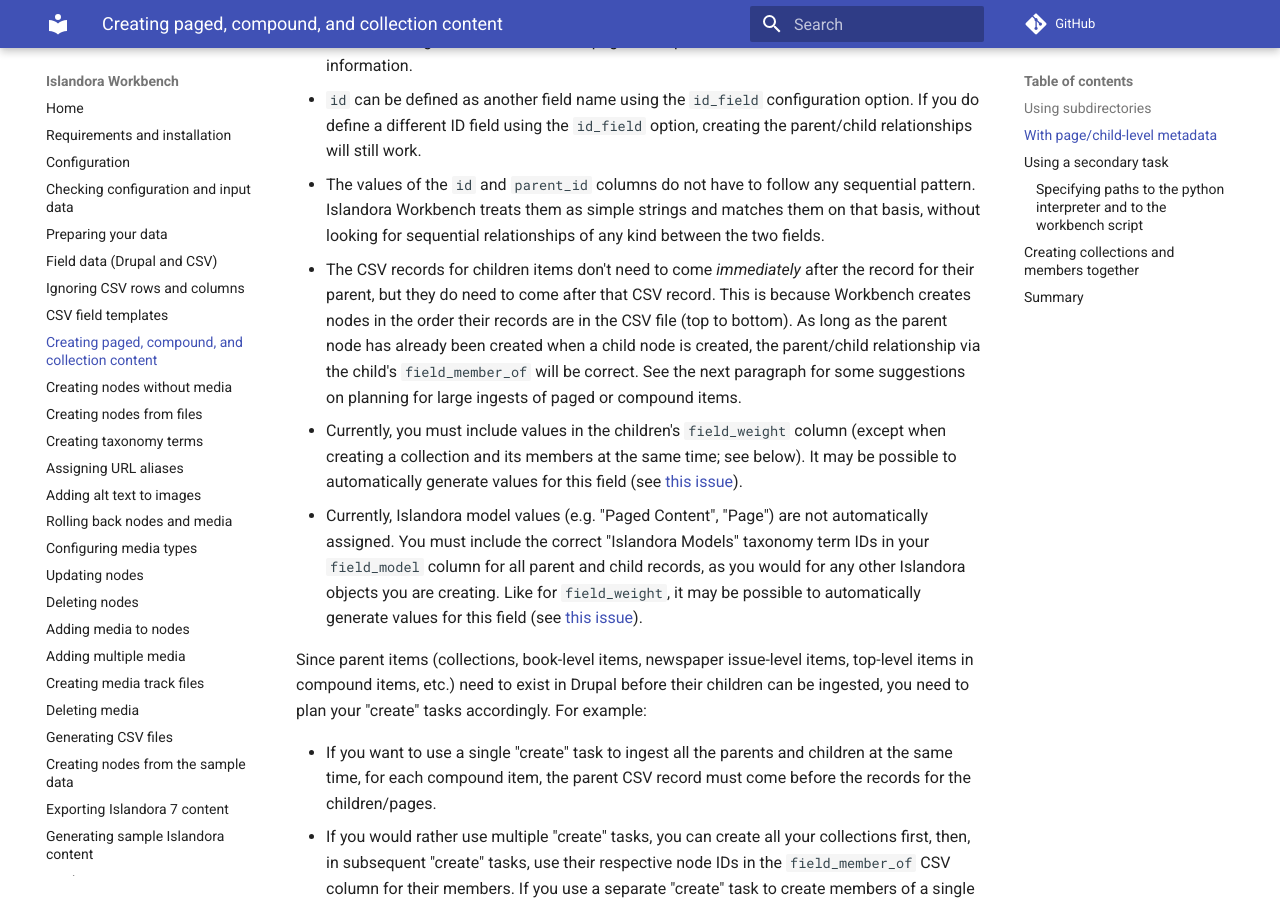
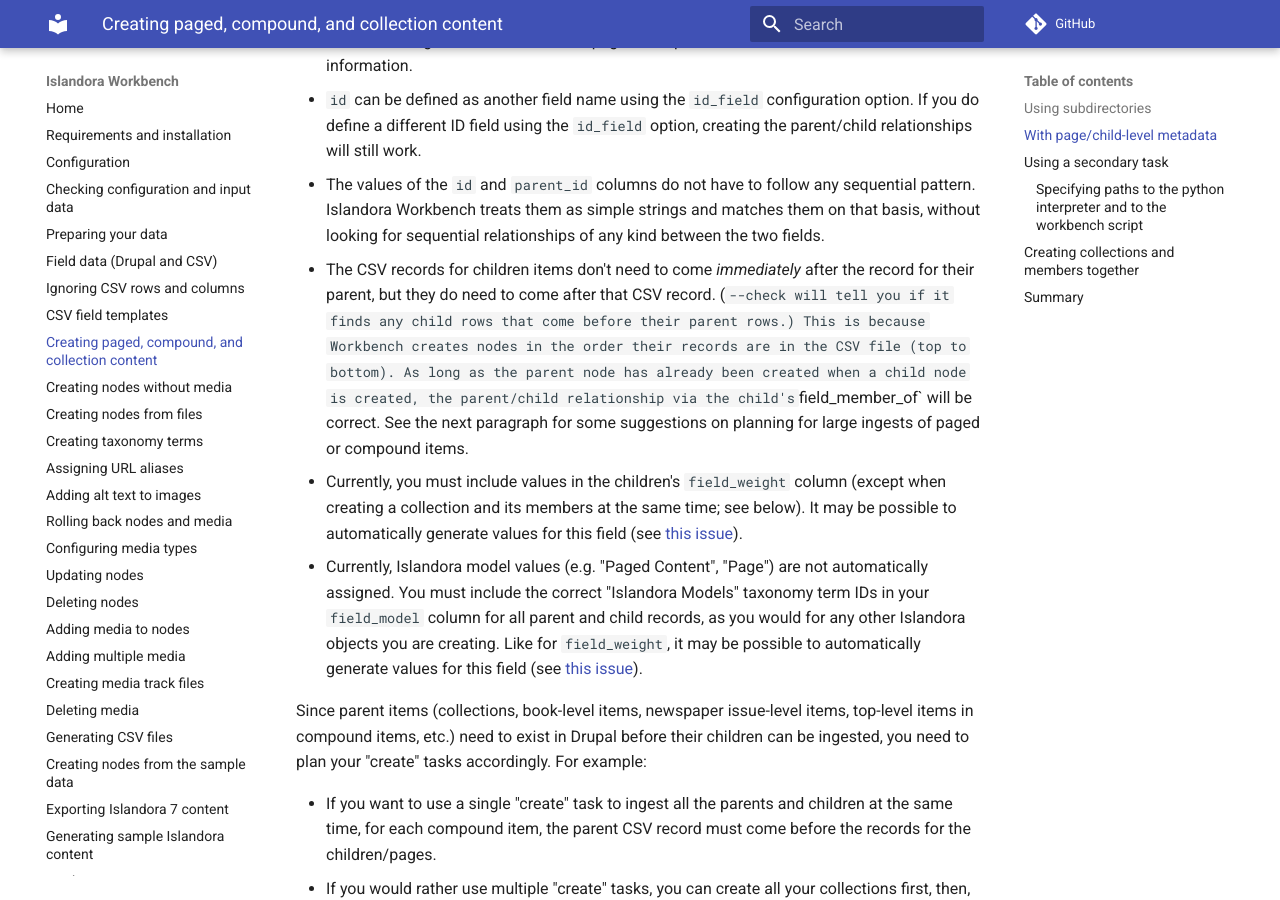
Before and after one commit to mjordan/islandora_workbench_docs, an MkDocs documentation site: the page built from docs/paged_and_compound.md, in a window 1280 px wide and 900 px high, scrolled down 3355 px. Built offline with MkDocs 1.6.1 and Material for MkDocs 9.7.7, drawn with Linux system fonts in a browser that asks for light colours; comment, search, counter and statistics services are not loaded.

Commit message:
Updated docs for --check'ing order of parent/child CSV rows.

```diff
--- a/docs/paged_and_compound.md
+++ b/docs/paged_and_compound.md
@@ -72,7 +72,7 @@
 * Currently, you need to include the option `allow_missing_files: true` in your configuration file when using this method to create paged/compound content. See [this issue](https://github.com/mjordan/islandora_workbench/issues/297) for more information.
 * `id` can be defined as another field name using the `id_field` configuration option. If you do define a different ID field using the `id_field` option, creating the parent/child relationships will still work.
 * The values of the `id` and `parent_id` columns do not have to follow any sequential pattern. Islandora Workbench treats them as simple strings and matches them on that basis, without looking for sequential relationships of any kind between the two fields.
-* The CSV records for children items don't need to come *immediately* after the record for their parent, but they do need to come after that CSV record. This is because Workbench creates nodes in the order their records are in the CSV file (top to bottom). As long as the parent node has already been created when a child node is created, the parent/child relationship via the child's `field_member_of` will be correct. See the next paragraph for some suggestions on planning for large ingests of paged or compound items.
+* The CSV records for children items don't need to come *immediately* after the record for their parent, but they do need to come after that CSV record. (`--check will tell you if it finds any child rows that come before their parent rows.) This is because Workbench creates nodes in the order their records are in the CSV file (top to bottom). As long as the parent node has already been created when a child node is created, the parent/child relationship via the child's `field_member_of` will be correct. See the next paragraph for some suggestions on planning for large ingests of paged or compound items.
 * Currently, you must include values in the children's `field_weight` column (except when creating a collection and its members at the same time; see below). It may be possible to automatically generate values for this field (see [this issue](https://github.com/mjordan/islandora_workbench/issues/84)).
 * Currently, Islandora model values (e.g. "Paged Content", "Page") are not automatically assigned. You must include the correct "Islandora Models" taxonomy term IDs in your `field_model` column for all parent and child records, as you would for any other Islandora objects you are creating. Like for `field_weight`, it may be possible to automatically generate values for this field (see [this issue](https://github.com/mjordan/islandora_workbench/issues/85)).
 
```
Also changed, not shown: docs/changelog.md (+1 -0 lines), docs/check.md (+1 -0 lines).
